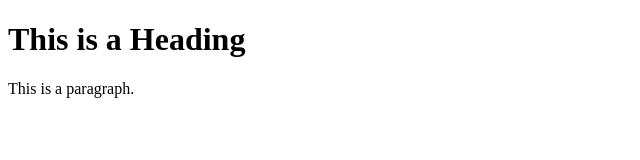
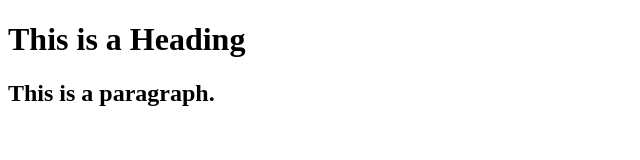
Before and after one commit to adityanaidu20690/pawanapp, a plain HTML site: page index.html in a window 1280 px wide. Shown: the whole page, without its empty margins (0-640 px from the left). Drawn offline with Linux system fonts and the light colour scheme.

Commit message:
changed line 9

```diff
--- a/index.html
+++ b/index.html
@@ -6,7 +6,7 @@
 <body>
 
 <h1>This is a Heading</h1>
-<p>This is a paragraph.</p>
+<h2>This is a paragraph.</h2>
 
 </body>
 </html>
```
